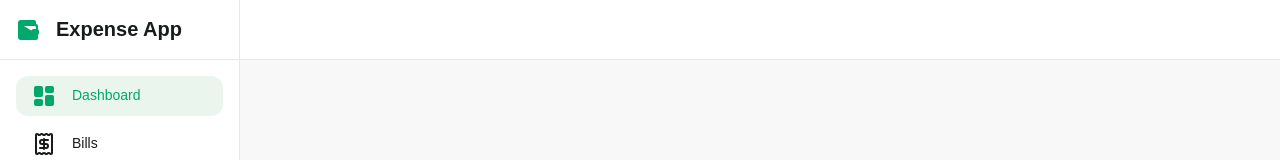
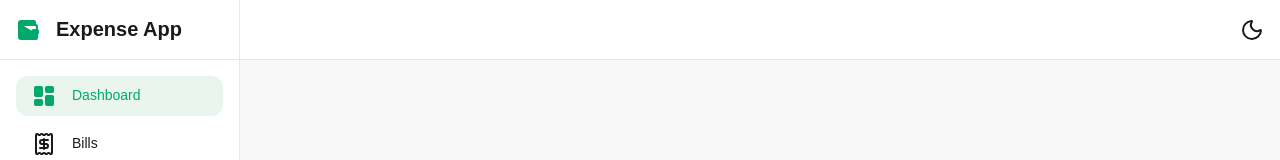
Before and after one commit to mohammaDJ23/expense-web, a React (Vite) app: page /dashboard in a window 1280 px wide. Shown: the top 160 px of the page. Built offline with nearby package versions, Linux system fonts and the light colour scheme; no server answers.

Commit message:
feat: add the theme

```diff
--- a/eslint.config.mjs
+++ b/eslint.config.mjs
@@ -189,6 +189,7 @@ export default defineConfig([
         rules: {
             'react/prop-types': 'off',
             'react/react-in-jsx-scope': 'off',
+            'react-refresh/only-export-components': 'off',
         },
     },
     {
--- a/index.html
+++ b/index.html
@@ -4,6 +4,25 @@
         <meta charset="UTF-8" />
         <link rel="icon" type="image/svg+xml" href="/favicon.svg" />
         <meta name="viewport" content="width=device-width, initial-scale=1.0" />
+        <script>
+            function getTheme() {
+                const theme = localStorage.getItem('theme');
+
+                if (theme === 'light' || theme === 'dark') {
+                    return theme;
+                }
+
+                return 'system';
+            }
+
+            const theme = getTheme();
+            const systemDark = window.matchMedia('(prefers-color-scheme: dark)').matches;
+
+            const activeTheme = theme === 'system' ? (systemDark ? 'dark' : 'light') : theme;
+
+            document.documentElement.classList.toggle('dark', activeTheme === 'dark');
+            document.documentElement.style.colorScheme = activeTheme;
+        </script>
         <title>expense-web</title>
     </head>
     <body>
--- a/src/app/providers/AppProvider.tsx
+++ b/src/app/providers/AppProvider.tsx
@@ -1,11 +1,16 @@
 import QueryProvider from './QueryProvider';
+import ThemeProvider from './ThemeProvider';
 
 import type { PropsWithChildren, ReactElement } from 'react';
 
 interface IProps extends PropsWithChildren {}
 
 function AppProvider({ children }: Readonly<IProps>): ReactElement {
-    return <QueryProvider>{children}</QueryProvider>;
+    return (
+        <ThemeProvider>
+            <QueryProvider>{children}</QueryProvider>
+        </ThemeProvider>
+    );
 }
 
 export default AppProvider;
--- /dev/null
+++ b/src/app/providers/ThemeProvider.tsx
@@ -0,0 +1,86 @@
+import {
+    createContext,
+    useContext,
+    useEffect,
+    useState,
+    type PropsWithChildren,
+    type ReactElement,
+} from 'react';
+
+type TDefaultTheme = 'light' | 'dark';
+type TTheme = TDefaultTheme | 'system';
+
+interface IThemeContext {
+    theme: TTheme;
+    activeTheme: TDefaultTheme;
+    toggleTheme: () => void;
+}
+
+interface IProps extends PropsWithChildren {}
+
+const ThemeContext = createContext<IThemeContext | null>(null);
+
+function getTheme(): TTheme {
+    const theme = localStorage.getItem('theme');
+
+    if (theme === 'light' || theme === 'dark') {
+        return theme;
+    }
+
+    return 'system';
+}
+
+function getMedia(): MediaQueryList {
+    return window.matchMedia('(prefers-color-scheme: dark)');
+}
+
+function getMediaTheme(): TDefaultTheme {
+    return getMedia().matches ? 'dark' : 'light';
+}
+
+function ThemeProvider({ children }: Readonly<IProps>): ReactElement {
+    const [theme, setTheme] = useState<TTheme>(getTheme);
+    const [systemTheme, setSystemTheme] = useState<TDefaultTheme>(getMediaTheme);
+
+    const activeTheme = theme === 'system' ? systemTheme : theme;
+
+    useEffect(() => {
+        const media = getMedia();
+
+        const update = () => setSystemTheme(media.matches ? 'dark' : 'light');
+
+        media.addEventListener('change', update);
+
+        return () => media.removeEventListener('change', update);
+    }, []);
+
+    useEffect(() => {
+        document.documentElement.classList.toggle('dark', activeTheme === 'dark');
+        document.documentElement.style.colorScheme = activeTheme;
+        localStorage.setItem('theme', theme);
+    }, [theme, activeTheme]);
+
+    return (
+        <ThemeContext.Provider
+            value={{
+                theme,
+                activeTheme,
+                toggleTheme: () => setTheme(activeTheme === 'dark' ? 'light' : 'dark'),
+            }}
+        >
+            {children}
+        </ThemeContext.Provider>
+    );
+}
+
+export default ThemeProvider;
+
+export function useTheme() {
+    const context = useContext(ThemeContext);
+
+    if (!context) {
+        throw new Error('useTheme must be used within ThemeProvider');
+    }
+
+    return context;
+}
--- a/src/features/shared/components/molecules/MainHeader.tsx
+++ b/src/features/shared/components/molecules/MainHeader.tsx
@@ -1,15 +1,19 @@
 import { Grip } from 'lucide-react';
 
 import Icon from '@/features/shared/components/atoms/Icon';
+
+import ThemeIcon from './ThemeIcon';
 
 import type { ReactElement } from 'react';
 
 function MainHeader(): ReactElement {
     return (
         <header className="sticky top-0 z-30 flex h-15 shrink-0 items-center justify-between border-b border-border bg-surface px-4">
-            <div className="flex w-full gap-4 items-center justify-between md:hidden">
-                <Icon icon={Grip} className="shrink-0 cursor-pointer" />
-                <div className="flex items-center gap-4 w-full"></div>
+            <div className="flex w-full gap-4 items-center justify-between">
+                <Icon icon={Grip} className="shrink-0 cursor-pointer md:hidden" />
+                <div className="flex items-center gap-4 w-full justify-end">
+                    <ThemeIcon />
+                </div>
             </div>
         </header>
     );
--- a/src/features/shared/components/molecules/SpinnerPage.tsx
+++ b/src/features/shared/components/molecules/SpinnerPage.tsx
@@ -4,7 +4,7 @@ import type { ReactElement } from 'react';
 
 function SpinnerPage(): ReactElement {
     return (
-        <div className="flex flex-col items-center justify-center p-4 h-screen w-full">
+        <div className="flex flex-col items-center justify-center p-4 h-screen bg-background w-full">
             <Spinner size="lg" />
         </div>
     );
--- /dev/null
+++ b/src/features/shared/components/molecules/ThemeIcon.tsx
@@ -0,0 +1,20 @@
+import { Moon, Sun } from 'lucide-react';
+
+import { useTheme } from '@/app/providers/ThemeProvider';
+import Icon from '@/features/shared/components/atoms/Icon';
+
+import type { ReactElement } from 'react';
+
+function ThemeIcon(): ReactElement {
+    const theme = useTheme();
+
+    return (
+        <Icon
+            icon={theme.activeTheme === 'dark' ? Sun : Moon}
+            className="cursor-pointer"
+            onClick={theme.toggleTheme}
+        />
+    );
+}
+
+export default ThemeIcon;
```
